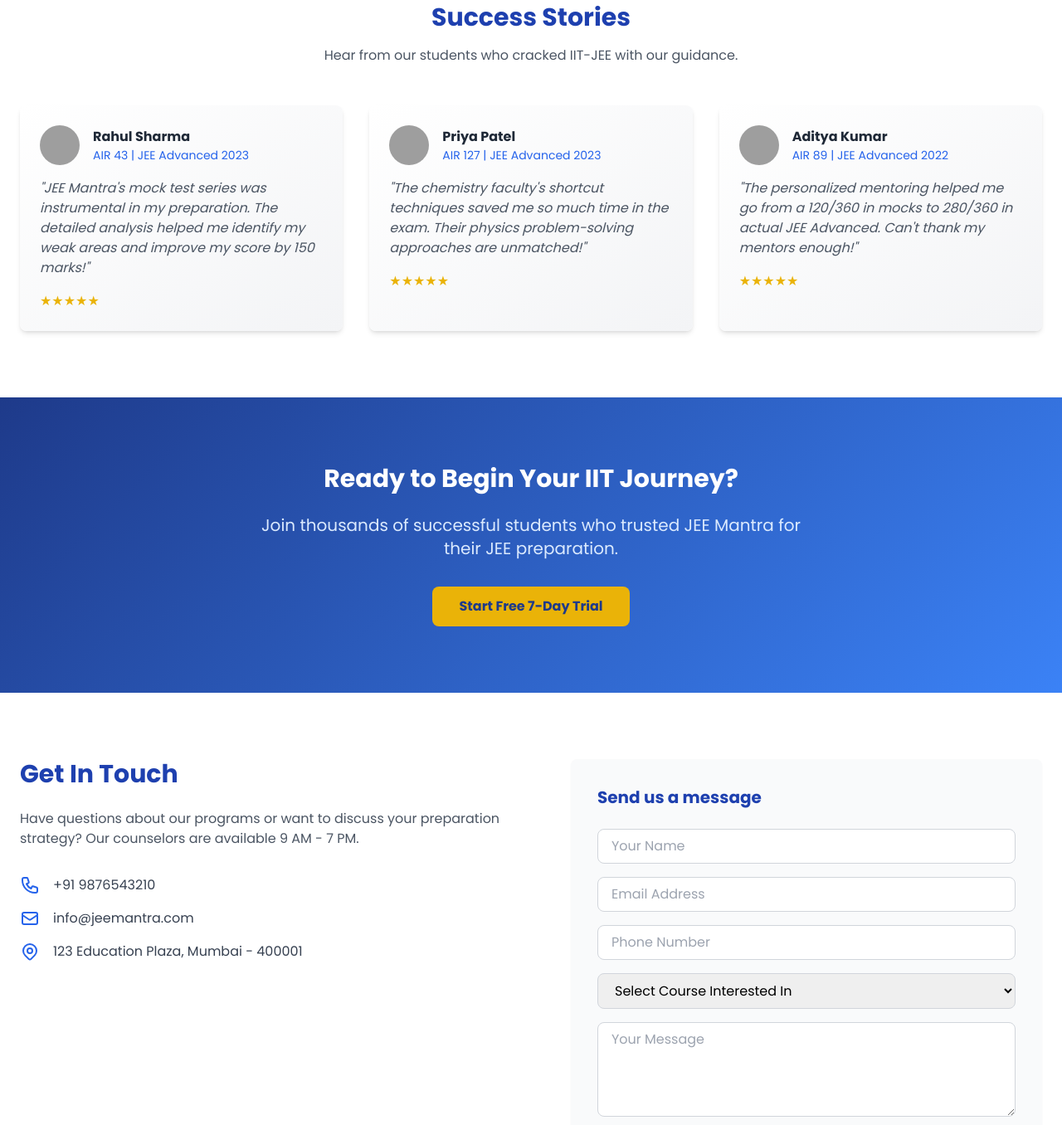
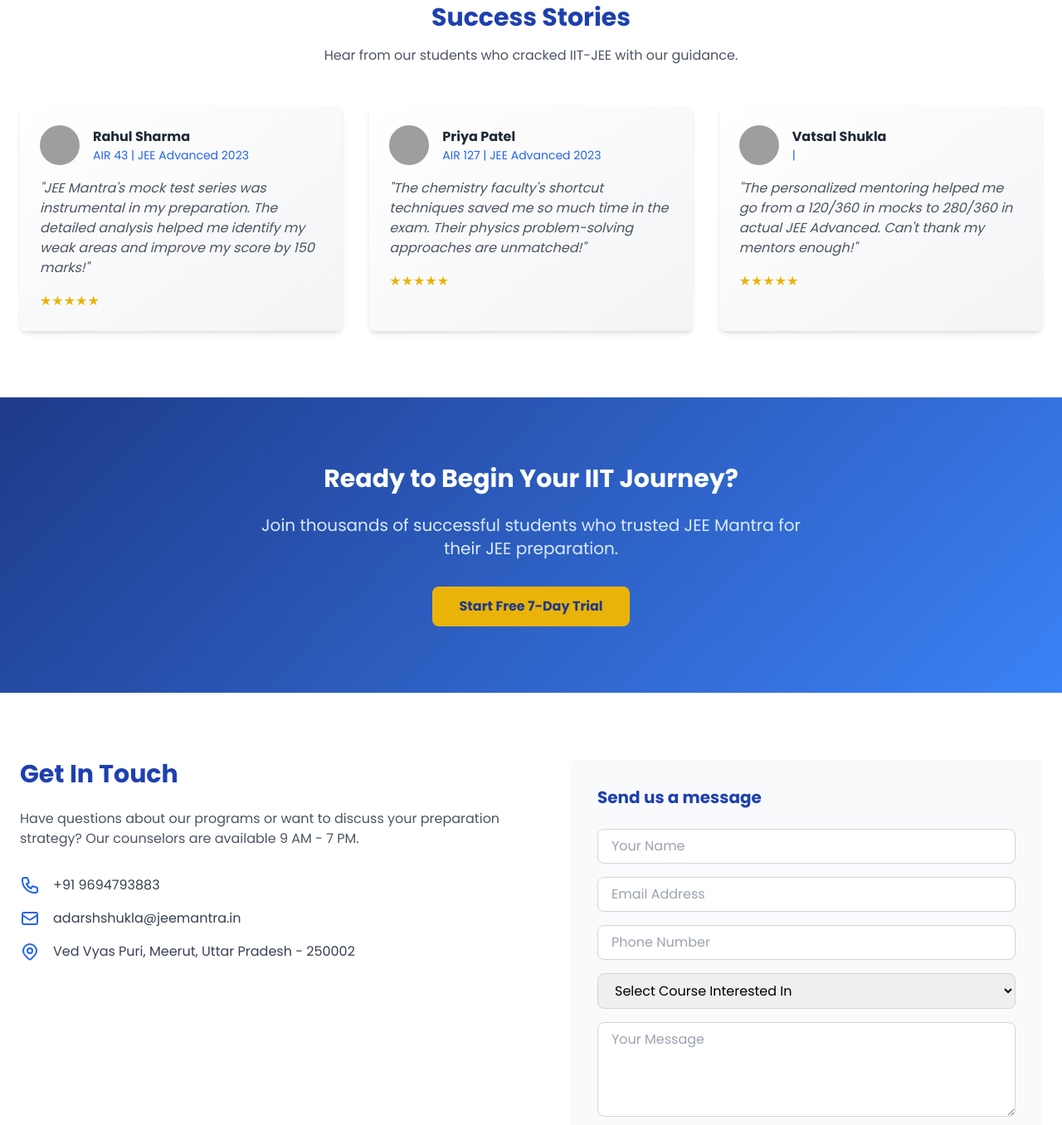
Before and after one commit to adarshshukla1-dev/JEE-Mantra, a plain HTML site: page index.html in a window 1280 px wide. Shown: the part 2305-3661 px from the top of the page at 83% size. Drawn offline with nearby package versions, Linux system fonts and the light colour scheme; grey boxes are pictures that could not be loaded.

Commit message:
Update index.html

```diff
--- a/index.html
+++ b/index.html
@@ -287,8 +287,8 @@
                     <div class="flex items-center mb-4">
                         <img src="https://storage.googleapis.com/workspace-0f70711f-8b4e-4d94-86f1-2a93ccde5887/image/e6d9f95d-37a8-4b80-b1ff-11f57e77ed07.png" alt="Portrait of Aditya Kumar in formal shirt" class="w-12 h-12 rounded-full mr-4">
                         <div>
-                            <h4 class="font-bold text-gray-800">Aditya Kumar</h4>
-                            <p class="text-blue-600 text-sm">AIR 89 | JEE Advanced 2022</p>
+                            <h4 class="font-bold text-gray-800">Vatsal Shukla</h4>
+                            <p class="text-blue-600 text-sm"> | </p>
                         </div>
                     </div>
                     <p class="text-gray-600 italic">"The personalized mentoring helped me go from a 120/360 in mocks to 280/360 in actual JEE Advanced. Can't thank my mentors enough!"</p>
@@ -322,20 +322,20 @@
                             <svg class="w-6 h-6 text-blue-600 mr-4" fill="none" stroke="currentColor" viewBox="0 0 24 24">
                                 <path stroke-linecap="round" stroke-linejoin="round" stroke-width="2" d="M3 5a2 2 0 012-2h3.28a1 1 0 01.948.684l1.498 4.493a1 1 0 01-.502 1.21l-2.257 1.13a11.042 11.042 0 005.516 5.516l1.13-2.257a1 1 0 011.21-.502l4.493 1.498a1 1 0 01.684.949V19a2 2 0 01-2 2h-1C9.716 21 3 14.284 3 6V5z"></path>
                             </svg>
-                            <span class="text-gray-700">+91 9876543210</span>
+                            <span class="text-gray-700">+91 9694793883</span>
                         </div>
                         <div class="flex items-center">
                             <svg class="w-6 h-6 text-blue-600 mr-4" fill="none" stroke="currentColor" viewBox="0 0 24 24">
                                 <path stroke-linecap="round" stroke-linejoin="round" stroke-width="2" d="M3 8l7.89 5.26a2 2 0 002.22 0L21 8M5 19h14a2 2 0 002-2V7a2 2 0 00-2-2H5a2 2 0 00-2 2v10a2 2 0 002 2z"></path>
                             </svg>
-                            <span class="text-gray-700">info@jeemantra.com</span>
+                            <span class="text-gray-700">adarshshukla@jeemantra.in</span>
                         </div>
                         <div class="flex items-center">
                             <svg class="w-6 h-6 text-blue-600 mr-4" fill="none" stroke="currentColor" viewBox="0 0 24 24">
                                 <path stroke-linecap="round" stroke-linejoin="round" stroke-width="2" d="M17.657 16.657L13.414 20.9a1.998 1.998 0 01-2.827 0l-4.244-4.243a8 8 0 1111.314 0z"></path>
                                 <path stroke-linecap="round" stroke-linejoin="round" stroke-width="2" d="M15 11a3 3 0 11-6 0 3 3 0 016 0z"></path>
                             </svg>
-                            <span class="text-gray-700">123 Education Plaza, Mumbai - 400001</span>
+                            <span class="text-gray-700">Ved Vyas Puri, Meerut, Uttar Pradesh - 250002</span>
                         </div>
                     </div>
                 </div>
@@ -376,7 +376,7 @@
             <div class="grid grid-cols-1 md:grid-cols-4 gap-8">
                 <div>
                     <img src="https://storage.googleapis.com/workspace-0f70711f-8b4e-4d94-86f1-2a93ccde5887/image/30f440eb-615a-4fc3-8145-de5fd049b78c.png" alt="JEE Mantra logo white version" class="h-10 mb-4">
-                    <p class="text-blue-200 mb-4">Your trusted partner in JEE preparation since 2009.</p>
+                    <p class="text-blue-200 mb-4">Your trusted partner in JEE preparation since 2024.</p>
                     <div class="flex space-x-4">
                         <a href="#">
                             <svg class="w-6 h-6 text-blue-200 hover:text-white" fill="currentColor" viewBox="0 0 24 24">
```
